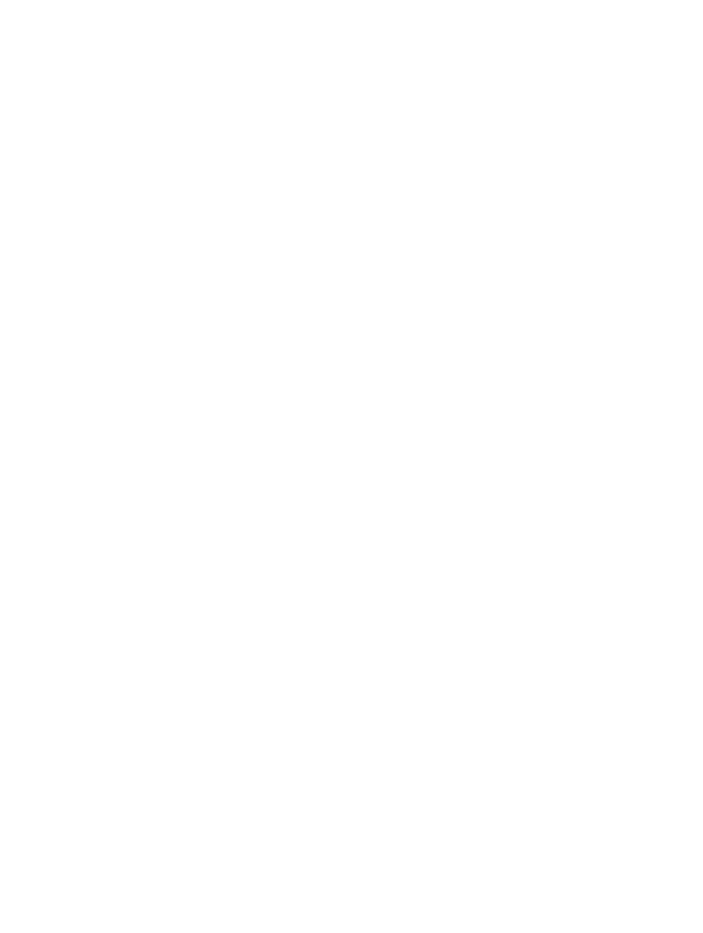
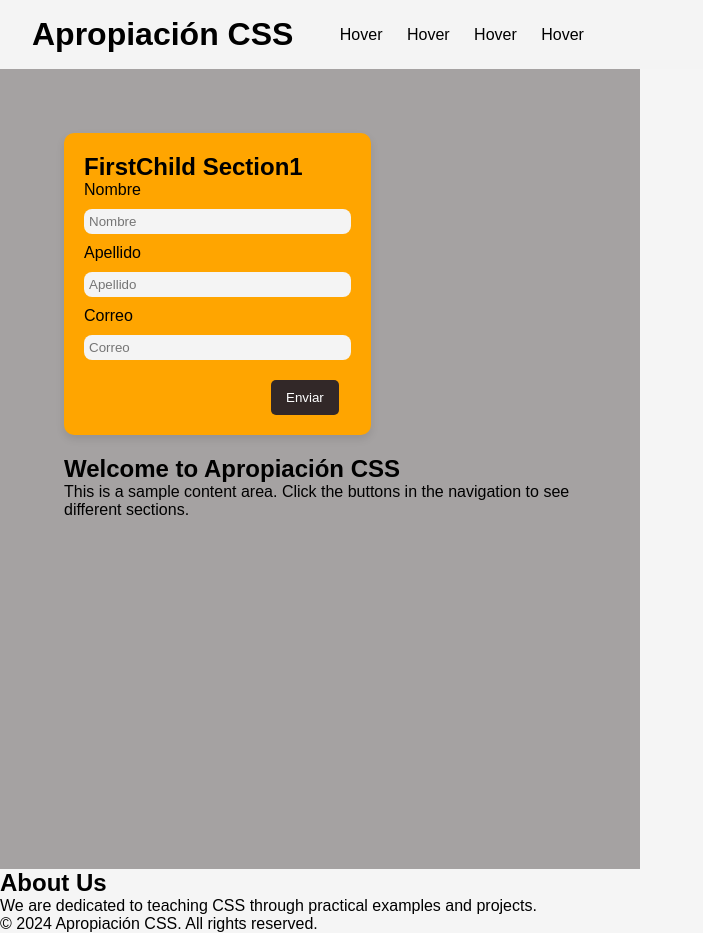
Before and after one commit to jdmartinezrs/apropiacionCSS, a plain HTML site: page apropiacionCSS/index.html in a window 1280 px wide. Shown: the whole page, without its empty margins (0-703 px from the left). Before the commit the page ends 800 px from the top, so only its background shows below. Drawn offline with Linux system fonts and the light colour scheme.

Commit message:
Crear Header Section1

```diff
--- a/apropiacionCSS/index.html
+++ b/apropiacionCSS/index.html
@@ -1,11 +1,74 @@
 <!DOCTYPE html>
-<html lang="en">
-<head>
-    <meta charset="UTF-8">
-    <meta name="viewport" content="width=device-width, initial-scale=1.0">
-    <title>Document</title>
-</head>
-<body>
+<html lang="es">
+  <head>
+    <meta charset="UTF-8" />
+    <meta name="viewport" content="width=device-width, initial-scale=1.0" />
+    <title>ApropiaciinCSS</title>
+    <link rel="stylesheet" href="styles/header.css" />
+    <link rel="stylesheet" href="styles/section1.css" />
+  </head>
+  <body>
+    <header>
+      <h1>Apropiación CSS</h1>
+      <nav>
+        <ul>
+          <li><button id="home">Hover</button></li>
+          <li><button id="about">Hover</button></li>
+          <li><button id="services">Hover</button></li>
+          <li><button id="contact">Hover</button></li>
+        </ul>
+      </nav>
+    </header>
+    <main>
+      <section class="section1">
+        <form action="">
+            <h2>FirstChild Section1</h2>
+          <label for="nombre">Nombre</label>
+          <input
+            type="text"
+            id="nombre"
+            name="nombre"
+            placeholder="Nombre"
+            required
+          />
 
-</body>
+          <label for="apellido">Apellido</label>
+          <input
+            type="text"
+            id="apellido"
+            name="apellido"
+            placeholder="Apellido"
+            required
+          />
+
+          <label for="correo">Correo</label>
+          <input
+            type="email"
+            id="correo"
+            name="correo"
+            placeholder="Correo"
+            required
+          />
+
+          <button type="submit">Enviar</button>
+        </form>
+
+        <h2>Welcome to Apropiación CSS</h2>
+        <p>
+          This is a sample content area. Click the buttons in the navigation to
+          see different sections.
+        </p>
+      </section>
+      <section>
+        <h2>About Us</h2>
+        <p>
+          We are dedicated to teaching CSS through practical examples and
+          projects.
+        </p>
+      </section>
+    </main>
+    <footer>
+      <p>&copy; 2024 Apropiación CSS. All rights reserved.</p>
+    </footer>
+  </body>
 </html>
--- /dev/null
+++ b/apropiacionCSS/styles/header.css
@@ -0,0 +1,45 @@
+*{
+    margin: 0;
+    padding: 0;
+    box-sizing: border-box;
+    font-family: 'Poppins', sans-serif;
+}
+
+header {
+  background-color: #f4f4f4;
+  padding: 1rem 2rem;
+  display: inline-block;
+  align-items: center;
+  width: 100%;
+  position: relative;
+}
+h1 {
+  display: inline-block;
+  margin-right: 2rem;
+  vertical-align: middle;
+}
+nav {
+  text-align: center;
+  display: inline-block;
+  vertical-align: middle;
+}
+nav ul {
+  list-style: none;
+}
+
+nav li button {
+  background: none;
+  border: none;
+  color: black;
+  cursor: pointer;
+  font-size: 1rem;
+
+}
+nav li button:hover {
+  color: #007BFF;
+}
+
+nav li {
+  display: inline-block;
+  margin: 0 10px;
+}
--- /dev/null
+++ b/apropiacionCSS/styles/section1.css
@@ -0,0 +1,54 @@
+
+*{
+    margin: 0;
+    padding: 0;
+    box-sizing: border-box;
+}
+
+body{
+    font-family: 'Poppins', sans-serif;
+    background: #f5f5f5;
+}
+
+.section1{
+    padding: 5% ;
+    width: 50%;
+    height: 100vh;
+    background-color: #a5a2a2;
+    position: relative;
+}
+form input {
+    display: block;
+    margin: 10px 0;
+}
+
+form button{
+    background: rgb(50, 40, 40);
+    color: white;
+    border: none;
+    padding: 10px 15px;
+    border-radius: 5px;
+    cursor: pointer;
+    margin-top: 10px;
+    margin-left: 70%;
+
+}
+input{
+    background: #f4f4f4;
+    width: 100%;
+    border-radius: 8px;
+    padding: 5px;
+    border: none;
+    outline: none;
+    color: #f4f4f4;
+}
+
+form:first-child{
+    background-color: orange;
+    padding: 20px;
+    border-radius: 10px;
+    box-shadow: 0 4px 8px rgba(0, 0, 0, 0.1);
+    margin-bottom: 20px;
+    width: 60%;
+
+}
```
Also changed, not shown: apropiacionCSS/styles/style.css (deleted).
